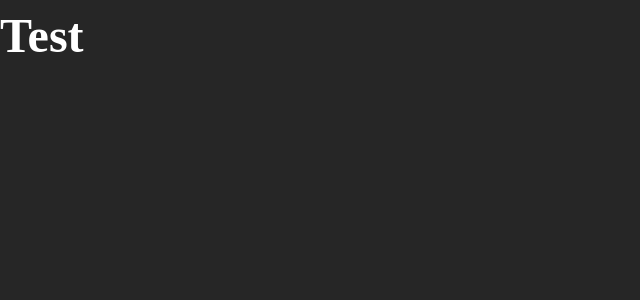
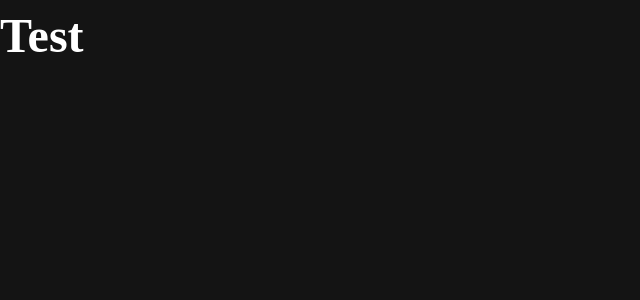
Before and after one commit to BrownEdgar/Estatein, a React (Vite) app: page / in a window 1280 px wide. Shown: the top 300 px of the page, without its empty margins (0-640 px from the left). Built offline with nearby package versions, Linux system fonts and the light colour scheme; a web font is replaced by a local one.

Commit message:
change body bg

```diff
--- a/src/sass/_color.scss
+++ b/src/sass/_color.scss
@@ -1,2 +1,2 @@
-$main-bg: #262626;
+$main-bg: #141414;
 $main-text-color: #fff;
```
